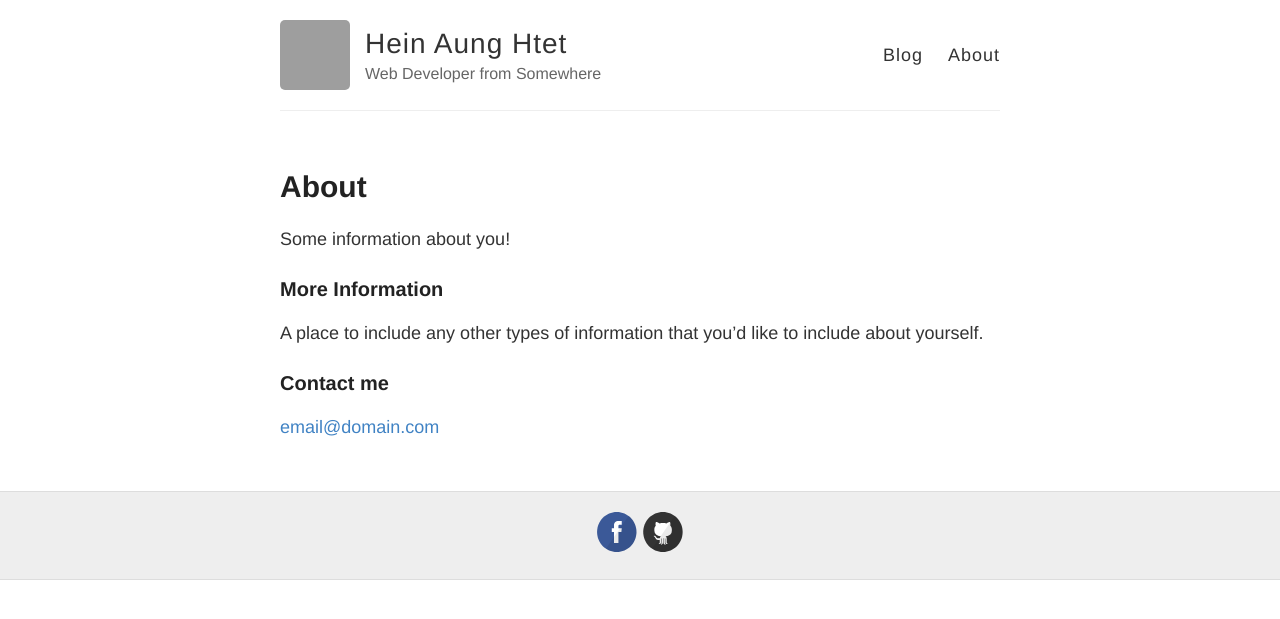
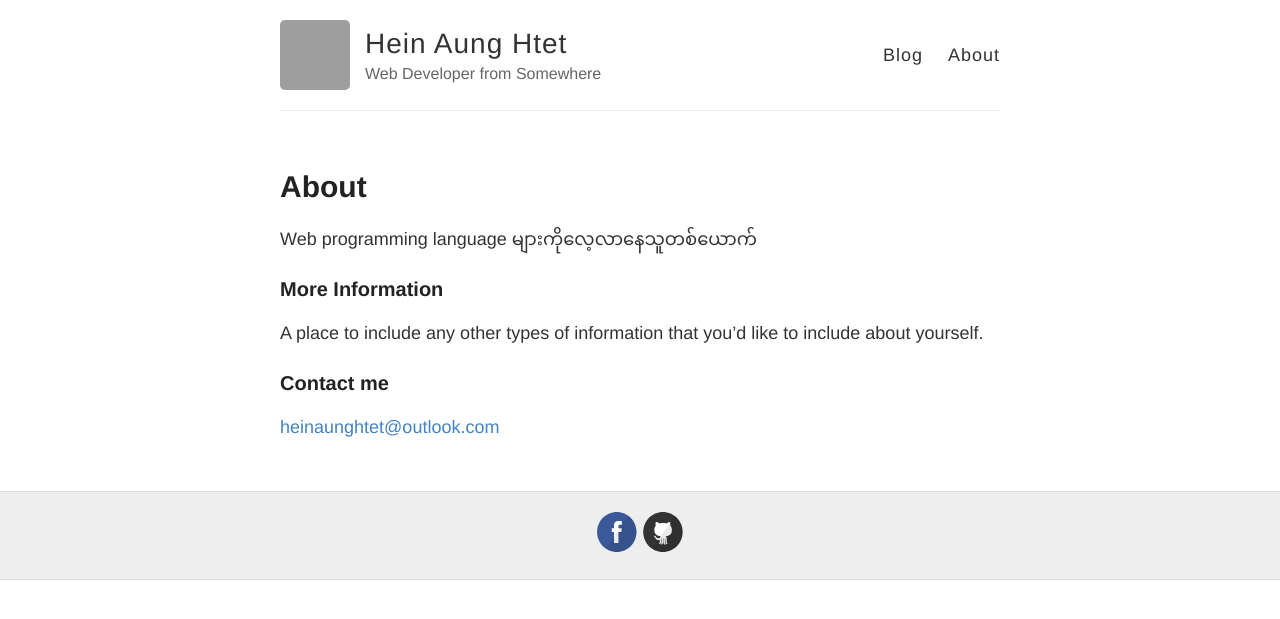
Before and after one commit to Heinaunghtet/heinaunghtet.github.io, a Jekyll site: the page built from about.md, in a window 1280 px wide. Shown: the top 619 px of the page. Built offline with Jekyll 4.4.1, drawn with Linux system fonts in a browser that asks for light colours; grey boxes are pictures that could not be loaded.

Commit message:
editing bio

```diff
--- a/about.md
+++ b/about.md
@@ -4,7 +4,7 @@ title: About
 permalink: /about/
 ---
 
-Some information about you!
+Web programming language များကိုလေ့လာနေသူတစ်ယောက်
 
 ### More Information
 
@@ -12,4 +12,4 @@ A place to include any other types of information that you'd like to include abo
 
 ### Contact me
 
-[email@domain.com](mailto:heinaunghtet@outlook.com)
+[heinaunghtet@outlook.com](mailto:heinaunghtet@outlook.com)
```
Also changed, not shown: _posts/2020-10-26-Intro.md (+2 -0 lines).
